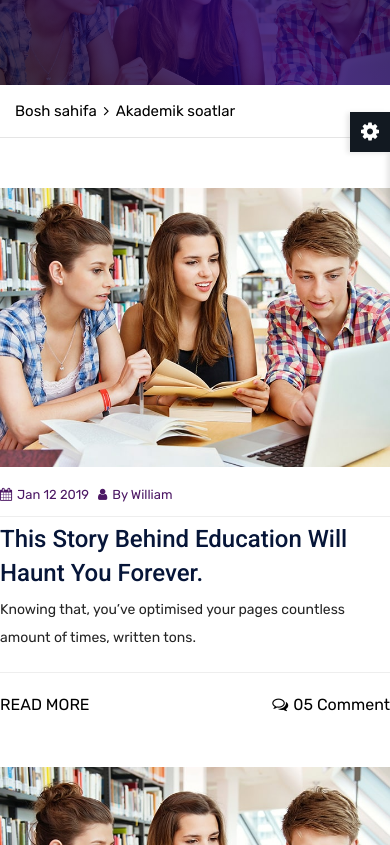
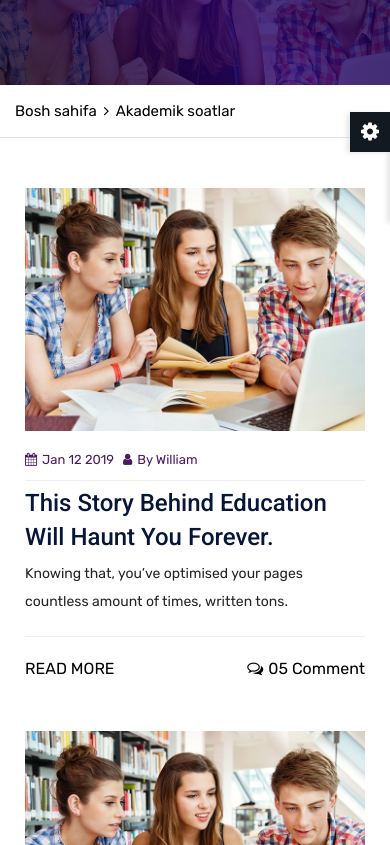
Before and after one commit to JahongirHakimjonov/UniversityFrontend, a plain HTML site: page list_pages/academic_lists.html in a window 390 px wide. Shown: the part 255-1100 px from the top of the page. Drawn offline with Linux system fonts and the light colour scheme.

Commit message:
padding fix

```diff
--- a/assets/css/style.css
+++ b/assets/css/style.css
@@ -3375,6 +3375,8 @@ filter: progid:DXImageTransform.Microsoft.gradient( startColorstr='#391800', end
 @media only screen and (max-width: 600px) {
     .box-cont {
         flex-direction: column;
+        padding-left: 25px;
+        padding-right: 25px;
     }
 
     .box-cont .ttr-post-info {
```
